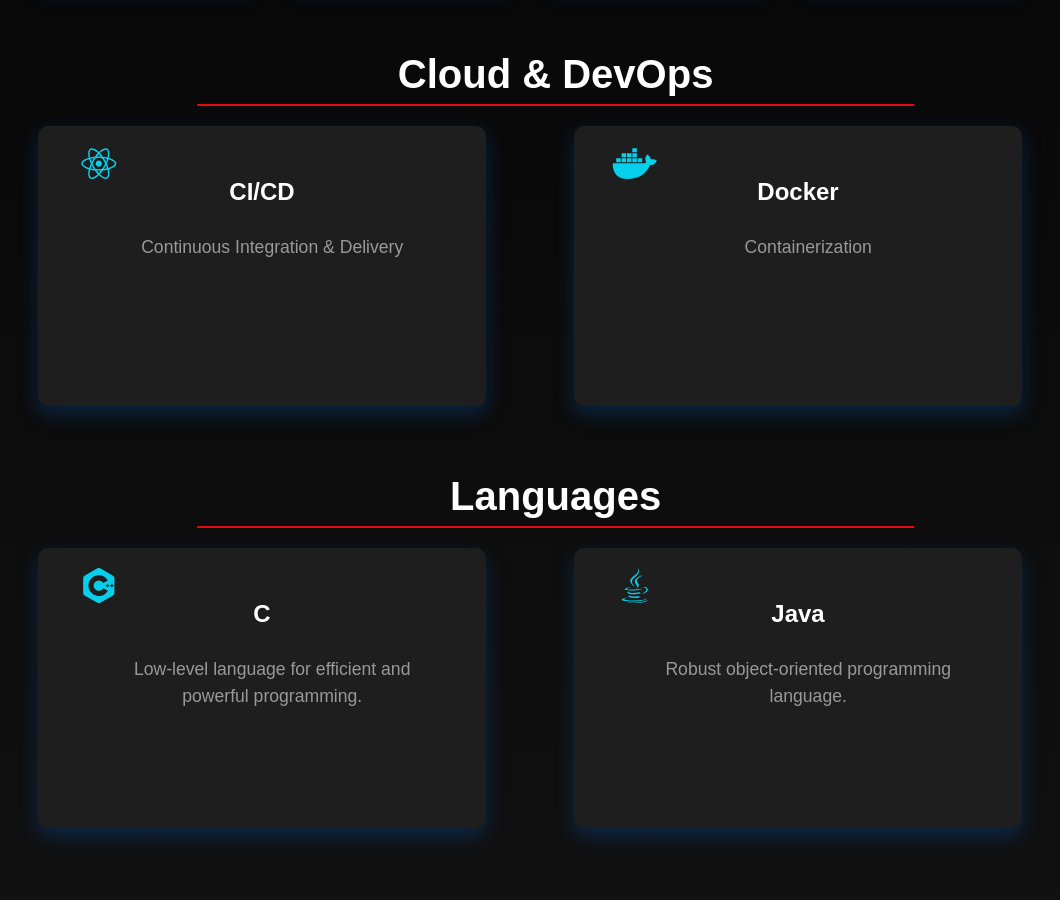
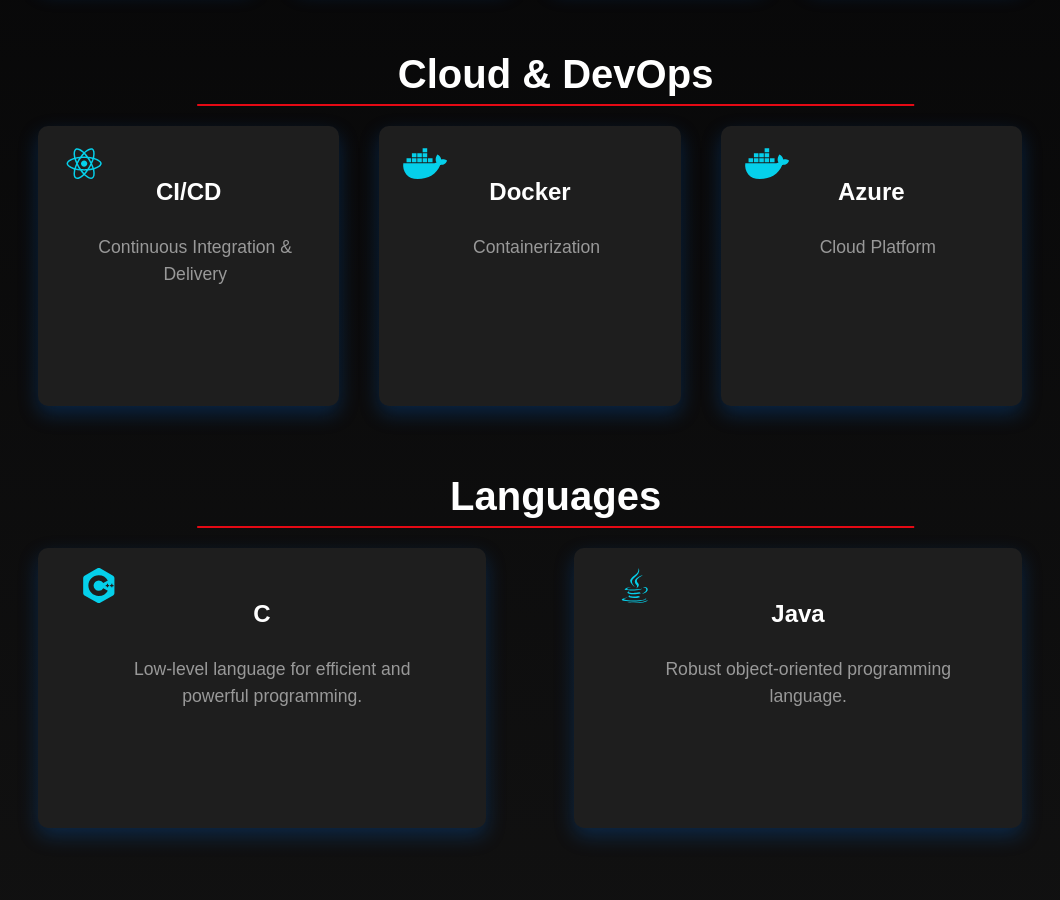
Before and after one commit to Ashwin-Khowala/portfolio, a React (Vite) app: page /skills in a window 1280 px wide. Shown: the part 1020-1920 px from the top of the page, without its empty margins (110-1170 px from the left). Built offline with nearby package versions, Linux system fonts and the light colour scheme.

Commit message:
updates  devops section

```diff
--- a/src/components/Skills.jsx
+++ b/src/components/Skills.jsx
@@ -64,7 +64,7 @@ export default function Skills() {
 
 
       {/* Cloud & DevOps */}
-      <div className="languages skill">
+      <div className="devops skill">
         <h2>Cloud & DevOps</h2>
         <ul className="skill-card">
           <li className="skill-item">
@@ -79,6 +79,13 @@ export default function Skills() {
             <div className="details">
               <h3>Docker</h3>
               <p>Containerization</p>
+            </div>
+          </li>
+          <li className="skill-item">
+            <div className="icon"><FaDocker /></div>
+            <div className="details">
+              <h3>Azure</h3>
+              <p>Cloud Platform</p>
             </div>
           </li>
         </ul>
```
